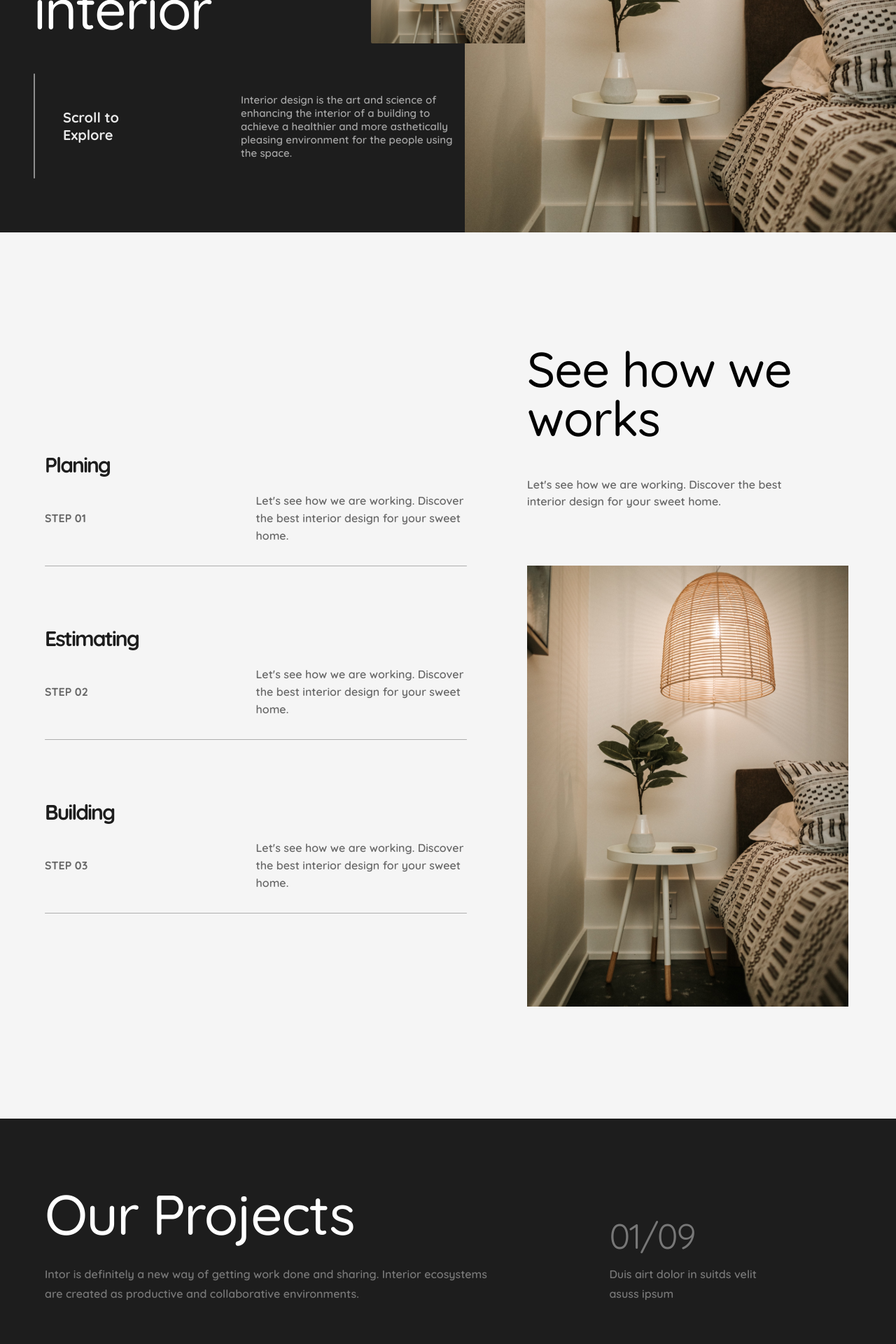
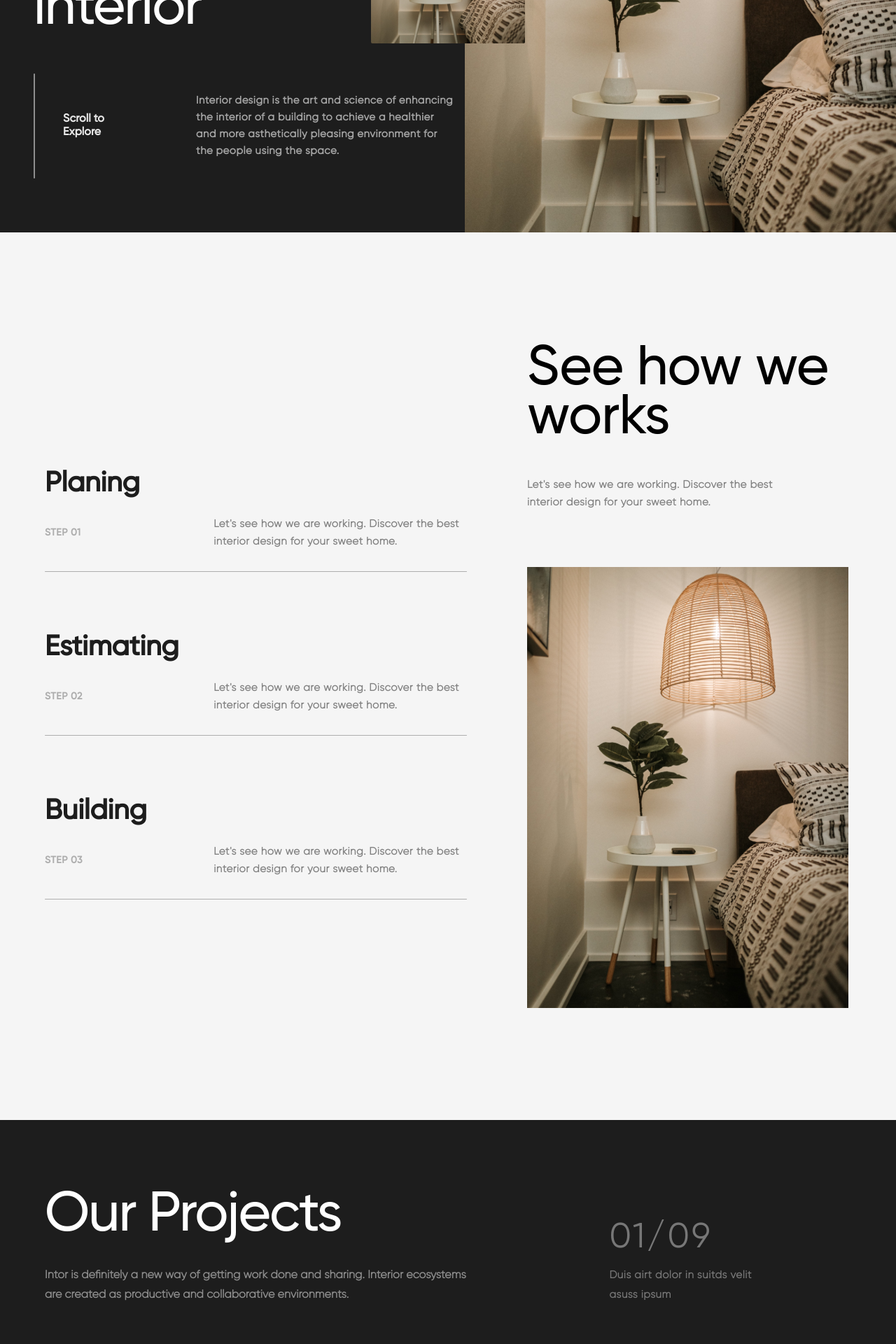
Before and after one commit to kwameaj67/Intor., a React (Create React App) app: page / in a window 1280 px wide. Shown: the part 460-2380 px from the top of the page at 70% size. Built offline with nearby package versions, Linux system fonts and the light colour scheme.

Commit message:
change home font

```diff
--- a/src/pages/Home/home.css
+++ b/src/pages/Home/home.css
@@ -30,6 +30,7 @@ display: flex;
     font-size: 80px;
     color:white;
     font-weight:500;
+    font-family:"Medium";
     letter-spacing:-2px;
     /* opacity:0.8; */
     max-width: 30rem;
@@ -59,19 +60,23 @@ display: flex;
     transition: all 0.3s ease-in;
 }
 .section-1 .intro-container .text-container .summary-text-container .scroll-container p{
-    font-size: 20px;
+    font-size: 16px;
     color:white;
     font-weight:700;
     opacity:0.9;
     padding-left: 40px;
+    font-family:"Medium";
 }
 .section-1 .intro-container .text-container .summary-text-container .summary-text p{
     font-size: 15px;
     color:white;
     font-weight:600;
+    line-height:24px;
     opacity:0.6;
-    max-width: 20rem;
+    max-width: 24rem;
     padding-right: 15px;
+    font-family:"Regular";
+    letter-spacing:0.5px;
 }
 .section-1 .intro-container .bg-img-container{
     width: 100%;
@@ -123,11 +128,12 @@ display: flex;
     margin: 4rem 0rem;
 }
 .works-list-container .works-item .heading{
-    font-size: 30px;
+    font-size: 40px;
     color:var(--black);
     font-weight:700;
-    letter-spacing:-2px;
+    letter-spacing:-0.2px;
     padding: 20px 0px;
+    font-family:"Medium";
 }
 .works-list-container .works-item .works-item-content{
     display:flex;
@@ -136,23 +142,25 @@ display: flex;
     align-items:center;
 }
 .works-list-container .works-item .works-item-content h1{
-    font-size: 16px;
+    font-size: 14px;
     font-weight:700;
-    color: rgb(104, 104, 104);
+    color: rgb(173, 173, 173);
     max-width: 40rem;
-    flex-basis: 50%;
+    flex-basis: 40%;
     line-height: 25px;
-    /* letter-spacing:-2px; */
+    letter-spacing:0.5px;
     text-transform: uppercase;
+    font-family:"Medium";
 }
 .works-list-container .works-item .works-item-content p{
-    font-size: 16px;
+    font-size: 15px;
     font-weight:600;
-    color: rgb(104, 104, 104);
-    max-width: 40rem;
-    flex-basis: 50%;
+    color: rgb(129, 129, 129);
+    /* max-width: 70rem; */
+    flex-basis: 60%;
     line-height: 25px;
-    /* letter-spacing:-0.2px; */
+    letter-spacing:0.5px;
+    font-family:"Light";
 }
 .works-list-container .works-item .item-divider {
     display: block;
@@ -173,20 +181,22 @@ display: flex;
     padding-left: 40px;
 }
 .section-2 .works-container .works-summary h1{
-    font-size: 70px;
+    font-size: 80px;
     font-weight:500;
    letter-spacing:-1px;
    margin-bottom:3rem;
-   max-width: 24rem;
    line-height:70px;
+   font-family: "Medium";
 }
 .section-2 .works-container  .works-summary p{
-    font-size: 16px;
+    font-size: 15px;
     font-weight:600;
-    color: rgb(104, 104, 104);
+    color: rgb(129, 129, 129);
     margin-bottom:5rem;
     max-width: 24rem;
-    line-height:24px;
+    line-height:25px;
+    font-family: "Light";
+    letter-spacing:0.5px;
 }
 .section-2 .works-container  .works-summary .bg-img-container{
     width: 100%;
@@ -213,11 +223,12 @@ display: flex;
     margin:8rem 6rem;
 }
 .section-3 .text-container h1{
-    font-size: 70px;
+    font-size: 80px;
     font-weight:400;
-   letter-spacing:-1px;
-   max-width: 31rem;
-   line-height:70px;
+   letter-spacing:-2px;
+   max-width: 39rem;
+   line-height:90px;
+   font-family: "Regular";
 }
 .section-3 .text-container .text-p {
     display: flex;
@@ -232,13 +243,10 @@ display: flex;
     max-width: 30rem;
     line-height:28px;
     text-align: justify;
+    letter-spacing: 0.5px;
+    font-family: "Light";
 }
-.section-3 .text-container .text-p span{
-    font-size: 20px;
-    font-weight:700;
-    color:var(--black);
-    letter-spacing:-1px;
-}
+
 /* section 4 */
 .section-4{
     width: 100%;
@@ -260,28 +268,31 @@ display: flex;
     /* align-items:center; */
     flex-direction: column;
 }
-.section-4 .text-container .item-container .item .content-container {
-    padding: 0rem 7rem;
-}
-.section-4 .text-container .item-container .item .content-container .date{
-    font-size: 14px;
-    font-weight:600;
-    color: rgb(104, 104, 104);
-    letter-spacing:-0.5px;
-}
 .section-4 .text-container .item-container .item .content-container{
     display: flex;
     flex-direction: row;
     justify-content:space-between;
     align-items:center;
     margin-bottom: 1.2rem;
+    padding: 0rem 7rem;
 }
+.section-4 .text-container .item-container .item .content-container .date{
+    font-size: 15px;
+    font-weight:600;
+    color: rgb(104, 104, 104);
+    letter-spacing:-0.5px;
+    font-family: "Light";
+    letter-spacing: 0.5px;
+}
+
 .section-4 .text-container .item-container .item .content-container p{
-    font-size: 24px;
+    font-size: 30px;
     font-weight:500;
    letter-spacing:-1px;
    max-width: 28rem;
    line-height:30px;
+   font-family: "Regular";
+   margin-top: 15px;
 }
 .section-4 .text-container .item-container .item .content-container .arrow-container {
     width: 70px;
@@ -315,14 +326,15 @@ display: flex;
     background-color:var(--black);
 }
 .section-5 .text-container{
-    margin:0rem 10em;
+    margin:0rem 0em;
     display: flex;
     justify-content:space-between;
     flex-direction: row;
-    padding: 10rem 0rem;
+    padding: 10rem 6rem;
 }
 .section-5 .text-container .heading-text{
-    padding:0rem 1rem;
+    padding-right:3rem;
+    flex-basis: 50%;
 }
 .section-5 .text-container .heading-text .first{
     font-size: 80px;
@@ -332,6 +344,7 @@ display: flex;
    color:white;
    opacity:0.9;
    text-align: left;
+   font-family: "Regular";
 }
 .section-5 .text-container .heading-text .second{
     font-size: 80px;
@@ -341,19 +354,25 @@ display: flex;
    color:white;
    opacity:0.9;
    text-align: right;
+   font-family: "Regular";
 }
 .section-5 .text-container .summary-text{
     display:flex;
-    justify-content:flex-end;
+    justify-content:flex-start;
     align-items: flex-end;
+    flex-basis: 50%;
+    padding-left: 4rem;
 }
 .section-5 .text-container .summary-text p{
     font-size: 16px;
     color:white;
     font-weight:600;
-    opacity:0.4;
+    opacity:0.6;
     max-width: 34rem;
     line-height:28px;
+    font-family: "Regular";
+    letter-spacing:0.5px;
+
 }
 
 /* our projects */
@@ -375,15 +394,18 @@ display: flex;
    letter-spacing:-2px;
    line-height:80px;
    color:white;
+   font-family: "Medium";
 }
 .our-projects .text-container .heading-container p{
     font-size: 16px;
     color:white;
     font-weight:600;
-    opacity:0.4;
-    max-width: 40rem;
+    opacity:0.5;
+    max-width: 38rem;
     line-height:28px;
     margin-top: 2rem;
+    letter-spacing:0.5;
+    font-family: "Light";
 }
 .our-projects .text-container .summary-container {
     display:flex;
@@ -396,18 +418,21 @@ display: flex;
 .our-projects .text-container .summary-container h1{
     font-size: 50px;
     font-weight:400;
-   letter-spacing:-2px;
+   letter-spacing:3px;
    line-height:80px;
    color:white;
    opacity:0.4;
+   font-family: "Regular";
 }
 .our-projects .text-container .summary-container p{
-    font-size: 16px;
+    font-size: 15px;
     font-weight:600;
    line-height:28px;
    color:white;
    opacity:0.4;
    max-width: 15rem;
+   letter-spacing:0.5px;
+   font-family: "Light";
 }
 .our-projects .projects-container::-webkit-scrollbar{
     display: none;
@@ -444,21 +469,23 @@ display: flex;
     margin-top: 2rem;
 }
 .our-projects .projects-container .project-item .project-heading h1{
-    font-size: 40px;
+    font-size: 50px;
     font-weight:400;
-   letter-spacing:0px;
+   letter-spacing:0.6px;
    line-height:30px;
    color:white;
    margin-bottom: 20px;
+   font-family: "Regular";
 }
 .our-projects .projects-container .project-item .project-heading p{
     font-size: 15px;
-    font-weight:600;
-   letter-spacing:-0.2px;
+    font-weight:500;
+   letter-spacing:0.5px;
    line-height:30px;
    color:white;
-   opacity: 0.4;
+   opacity: 0.6;
    max-width: 26rem;
+   font-family: "Regular";
 }
 /* abouut us */
 .about-us{
@@ -474,8 +501,9 @@ background-color:var(--grey);
     font-size: 80px;
     font-weight:400;
    letter-spacing:-5px;
-   line-height:90px;
+   line-height:95px;
    color:var(--black);
+   font-family: "Regular";
 }
 .about-us .row-container{
     display: flex;
@@ -495,21 +523,23 @@ background-color:var(--grey);
 .about-us .row-container .text-container .heading .left{
     font-size: 40px;
     font-weight:600;
-   letter-spacing:-2px;
+   letter-spacing:-0.2px;
    line-height:52px;
    color:var(--black);
    text-align:left;
    padding-bottom: 10px;
+   font-family: "Medium";
 }
 .about-us .row-container .text-container .heading .right{
     font-size: 40px;
     font-weight:600;
-   letter-spacing:-2px;
+   letter-spacing:-0.2px;
    line-height:52px;
    color:var(--black);
    text-align:right;
    padding-bottom: 10px;
    padding-right: 60px;
+   font-family: "Medium";
 }
 .about-us .row-container .text-container .summary{
     display:flex;
@@ -520,9 +550,10 @@ background-color:var(--grey);
 .about-us .row-container .text-container .summary p{
     font-size: 16px;
     font-weight:600;
-   letter-spacing:-0.1px;
-   line-height:28px;
+   letter-spacing:0.5px;
+   line-height:30px;
    color: rgb(104, 104, 104);
+   font-family: "Light";
 }
 .about-us .row-container .image{
     width: 300px;
```
